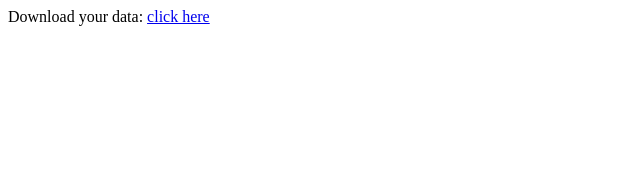
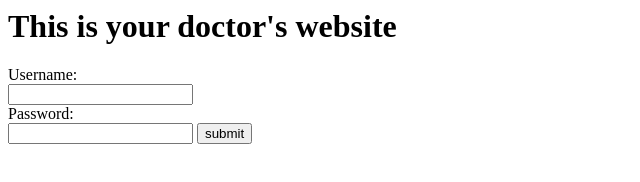
Before and after one commit to ephri/ephri.github.io, a plain HTML site: page doctor/index.html in a window 1280 px wide. Shown: the whole page, without its empty margins (0-640 px from the left). Drawn offline with Linux system fonts and the light colour scheme.

Commit message:
augment the doctor experience

```diff
--- a/doctor/index.html
+++ b/doctor/index.html
@@ -3,6 +3,15 @@
     <title>Website of the doctor</title>
   </head>
   <body>
-    Download your data: <a href="web+phr://s3.eu-central-1.amazonaws.com/ephri/encounter.json">click here</a>
+    <h1>This is your doctor's website</h1>
+    <form id="loginform" action="">
+      Username:<br>
+      <input type="text" name="username"><br>
+      Password:<br>
+      <input type="password" name="password">
+      <button onclick="showLink(); return false">submit</button>
+    </form>
+    <div id="download"></div>
+    <script src="script.js"></script>
   </body>
 </html>
--- /dev/null
+++ b/doctor/script.js
@@ -0,0 +1,10 @@
+'use strict'
+
+const linkMsg = '<h2>You are authenticated!</h2><p>Download your data: <a href="web+phr://s3.eu-central-1.amazonaws.com/ephri/encounter.json">click here</a></p>'
+
+const showLink = () => {
+  document.getElementById('download').innerHTML = linkMsg
+
+  const form = document.getElementById('loginform')
+  form.parentNode.removeChild(form)
+}
```
